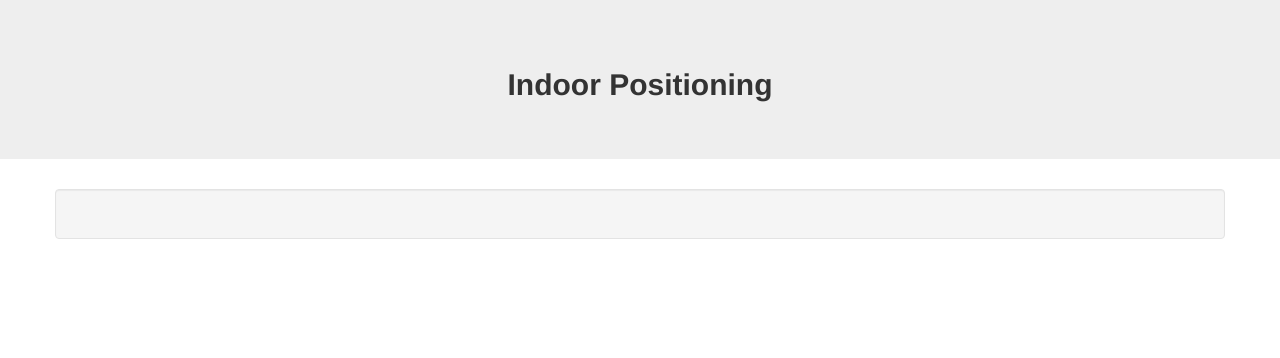
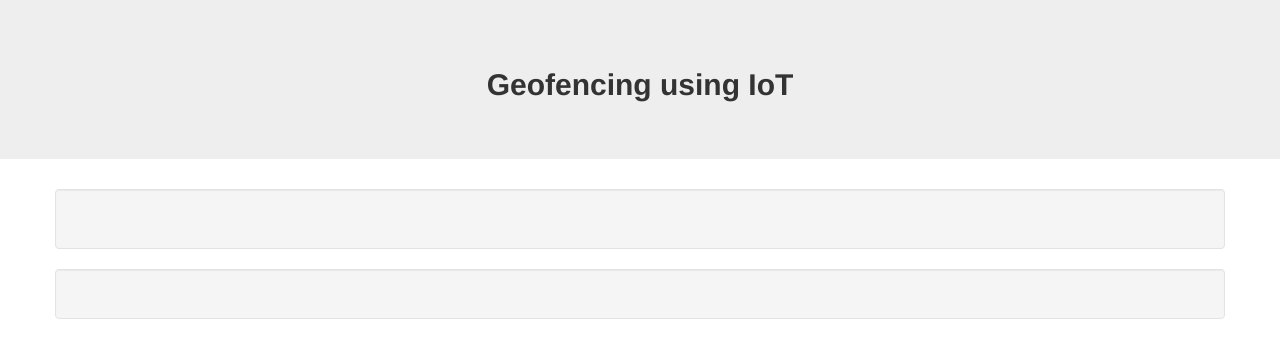
Before and after one commit to arya18mak/Geofencing-using-IoT, a Flask app: page / in a window 1280 px wide. Shown: the top 358 px of the page. Run offline with Flask 2, Linux system fonts and the light colour scheme; parts of the project's set-up code (start-up, migrations or seed data) failed here and were passed over; some libraries are stand-ins or nearby versions.

Commit message:
initial commit

```diff
--- a/templates/index.html
+++ b/templates/index.html
@@ -11,8 +11,8 @@
     $(document).ready(function(){
     setInterval(function(){
    $.get("/insert", function(data){
-    $('#coords').text("x: " + data.x1 + " and " + "y: " + data.y1 + "  class: " + data.cl);
-
+    $('#coordscl').text("  Class:  " + data.cl);
+    $('#coordsxy').text("x: " + data.x1 + " and " + "y: " + data.y1);
     var trace1 = {
       x: [data.x1],
       y: [data.y1],
@@ -62,20 +62,26 @@
     $.get("/check", function(data){
     $('#tamp').text("hi" + data);
     });
-    }, 5000);
+    }, 3000);
     });
 </script>
 </head>
 
 <body>
 <div class="jumbotron bg-dark">
-    <h2 align="center"><b>Indoor Positioning</b></h2>
+    <h2 align="center"><b>Geofencing using IoT</b></h2>
 
 </div>
 <div class="container">
     <div class="row">
         <div class="col">
-            <div class="well"><h4 id="coords" align="center"></h4>
+            <div class="well"><b><h3 id="coordscl" align="center"></h3></b>
+            </div>
+        </div>
+    </div>
+    <div class="row">
+        <div class="col">
+            <div class="well"><h5 id="coordsxy" align="center"></h5>
             </div>
         </div>
     </div>
@@ -84,7 +90,11 @@
             <div id="myDiv"></div>
         </div>
     </div>
+    <div class="row my-2">
+        <div class="col">
+            <h6 id="tamp"></h6>
+        </div>
+    </div>
 </div>
-<h5 id="tamp"></h5>
 </body>
 </html>
```
